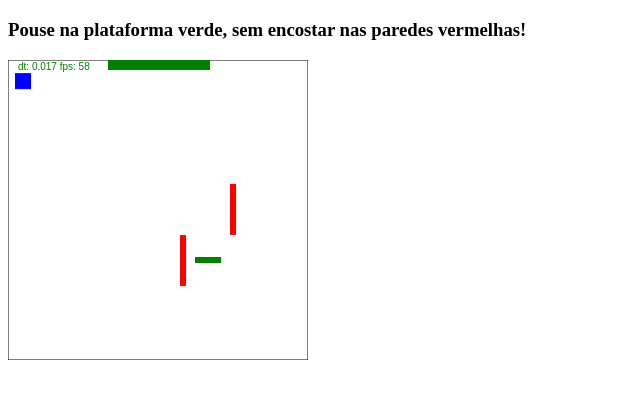
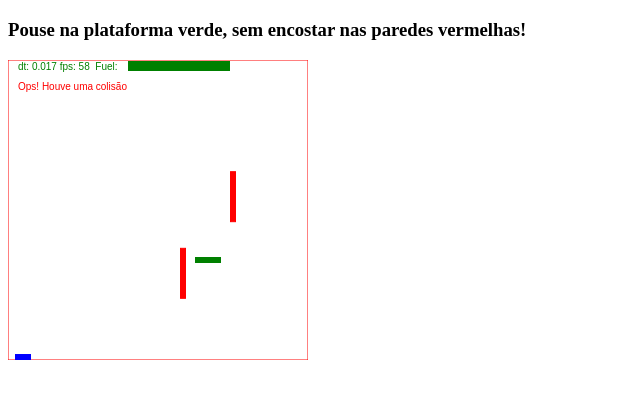
Before and after one commit to ufjf-dcc104/dcc104-canvas-exr01-alexsmaroco, a plain HTML site: page moonlander/index.html in a window 1280 px wide. Shown: the part 61-460 px from the top of the page, without its empty margins (0-640 px from the left). Drawn offline with Linux system fonts and the light colour scheme.

Commit message:
Adiciona mensagem de fim de jogo

```diff
--- a/moonlander/index.html
+++ b/moonlander/index.html
@@ -15,7 +15,6 @@
 
       var fuel = 100
       var azul = new Sprite("blue", 15, 15, true)
-      //var vermelho = new Sprite("red", 285, 285)
       var atual = new Date()
       var anterior = new Date()
 
@@ -28,7 +27,6 @@
 	  plataformaPouso.largura = 25
 	  plataformaPouso.altura = 5
 	  plataformaPouso.grav = 0
-	  plataformaPouso.vx = 10
 	  plataformaPouso.podeMover = false
 
 	  var paredes = []
@@ -58,9 +56,15 @@
         dt = (atual - anterior)/1000
 
         ctx.clearRect(0,0,eCanvas.width, eCanvas.height)
+		ctx.strokeStyle = "red"
         ctx.strokeRect(0,0,eCanvas.width, eCanvas.height)
         ctx.fillStyle = "green"
-        ctx.fillText("dt: " + dt + " fps: " + Math.floor(1/dt), 10, 10)
+        ctx.fillText("dt: " + dt + " fps: " + Math.floor(1/dt) + "  Fuel: ", 10, 10)
+
+		if(fuel < 30) {
+			ctx.fillStyle = "red"
+		} else ctx.fillStyle = "green"
+        ctx.fillRect(120,1,fuel+2,10)
 
         if(acelerandoX) {
           fuel-=5*dt
@@ -71,11 +75,7 @@
         }
 
         azul.mover(dt)
-		/*
-		if(plataformaPouso.x > 225 || plataformaPouso.x < 175) {
-			plataformaPouso.vx = -plataformaPouso.vx
-		}
-		*/
+
 		for(i=0;i<paredes.length;i++) {
 			if(paredes[i].y < 100 || paredes[i].y > 225) {
 				paredes[i].vy = -paredes[i].vy
@@ -94,22 +94,14 @@
 			paredes[i].desenhar(ctx)
 		}
 
-        ctx.fillStyle = "green"
-        ctx.fillRect(100,0,fuel+2,10)
 
 		/* mantem a nave na tela */
         if(azul.y > 300 || azul.y < 0 || azul.x > 300 || azul.x < 0) {
-          azul.y = 15
-          azul.x = 15
-          azul.vx = 0
-          azul.vy = 0
-          azul.ax = 0
-          azul.ay = 0
-          fuel = 100
+          fim(false)
         }
 
 		if(azul.colidiuCom(plataformaPouso)) {
-			if(azul.vx < 10 && azul.vy < 10 && azul.vy > 0) { // vy > 0 para evitar pouso em baixo da plataforma
+			if(azul.vx < 10 && azul.vy < 20 && azul.vy > 0) { // vy > 0 para evitar pouso em baixo da plataforma
 				fim(true)
 			}
 			else {
@@ -132,11 +124,17 @@
 		for(i=0;i<paredes.length;i++) {
 			paredes[i].podeMover = false
 		}
+
 		if(vitoria) {
 			console.log("Pousou com segurança!")
+			ctx.fillStyle = "blue"
+			ctx.fillText("Parabéns! Pousou com segurança", 10, 30)
 		} else {
 			console.log("Colidiu!")
+			ctx.fillStyle = "red"
+			ctx.fillText("Ops! Houve uma colisão", 10, 30)
 		}
+
 	  }
 
       addEventListener("keydown", function(e) {
```
